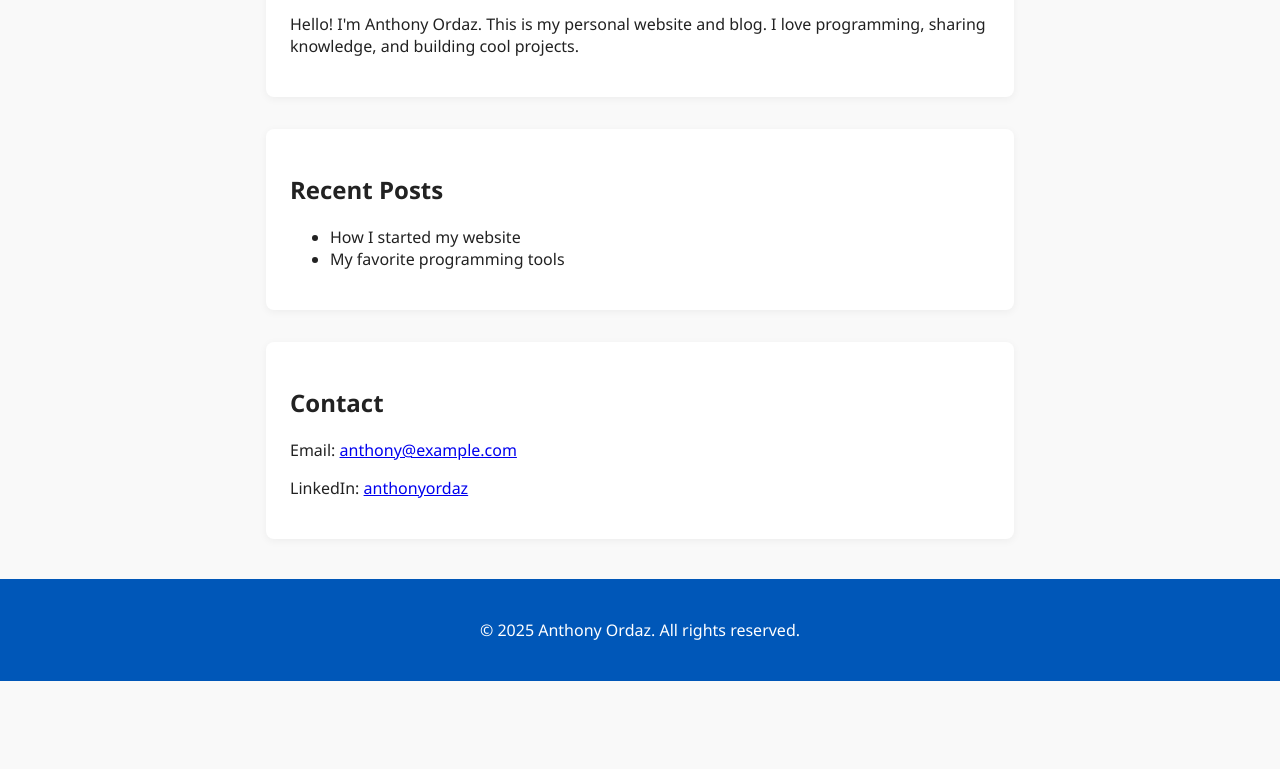
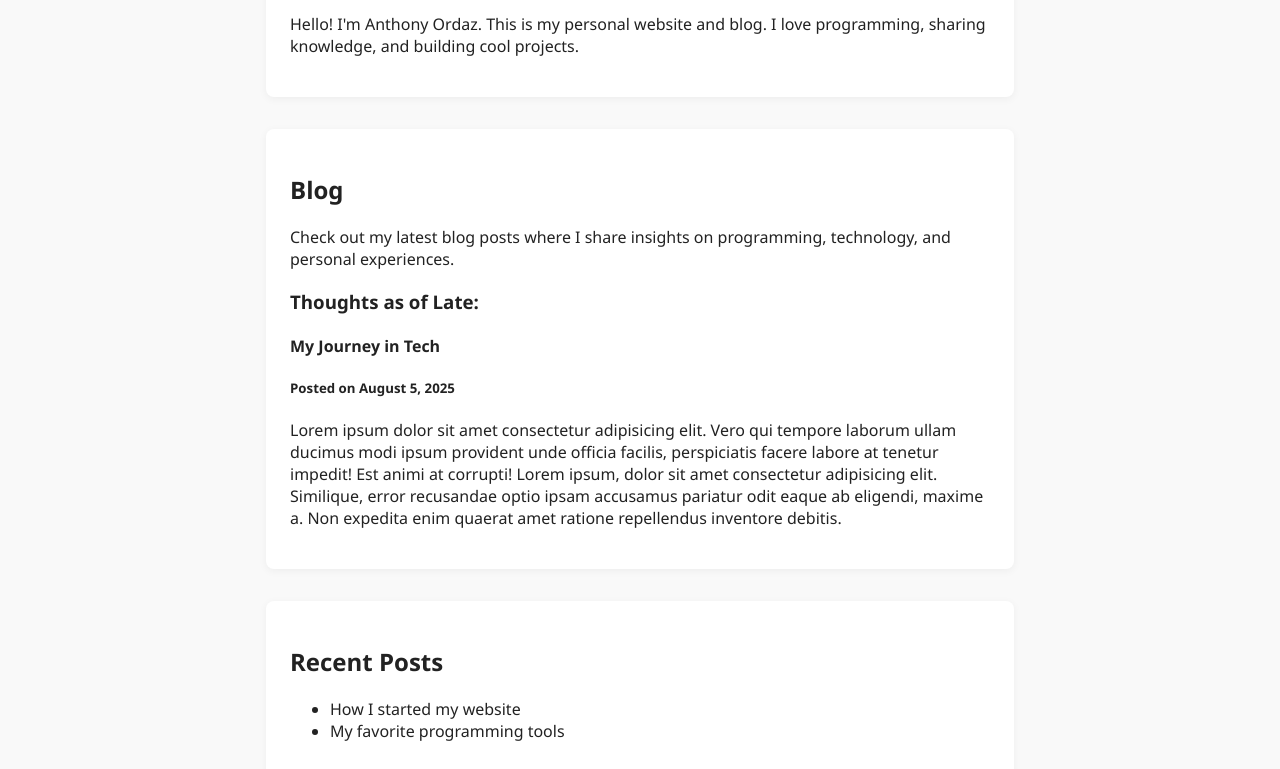
Before and after one commit to OrdazTony/Personal-Website, a plain HTML site: page index.html in a window 1280 px wide. Shown: the part 486-1255 px from the top of the page. Before the commit the page ends 1167 px from the top, so only its background shows below. Drawn offline with Linux system fonts and the light colour scheme.

Commit message:
Update index.html
Added new section "Blog" where I hope to post daily affirmations and updates on my work. The goal is for this to keep me motivated to share my progress with the world.

```diff
--- a/index.html
+++ b/index.html
@@ -29,6 +29,17 @@
         <img src="profile.jpg" alt="Anthony Ordaz" class="profile-img" />
         <p>Hello! I'm Anthony Ordaz. This is my personal website and blog. I love programming, sharing knowledge, and building cool projects.</p>
     </section>
+    <section id="Blog">
+        <h2>Blog</h2>
+        <p>Check out my latest blog posts where I share insights on programming, technology, and personal experiences.</p>
+        <div id="Posts">
+            <h3>Thoughts as of Late:</h3>
+            <h4>My Journey in Tech</h4>
+            <h5>Posted on August 5, 2025</h5>
+            <p>Lorem ipsum dolor sit amet consectetur adipisicing elit. Vero qui tempore laborum ullam ducimus modi ipsum provident unde officia facilis, perspiciatis facere labore at tenetur impedit! Est animi at corrupti! Lorem ipsum, dolor sit amet consectetur adipisicing elit. Similique, error recusandae optio ipsam accusamus pariatur odit eaque ab eligendi, maxime a. Non expedita enim quaerat amet ratione repellendus inventore debitis.</p>
+
+        </div>
+    </section>
 
     <section id="posts">
         <h2>Recent Posts</h2>
```
